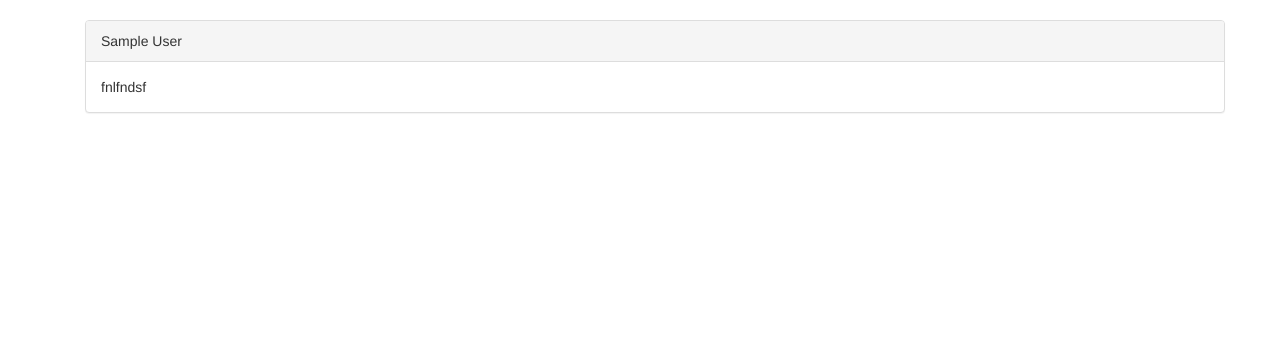
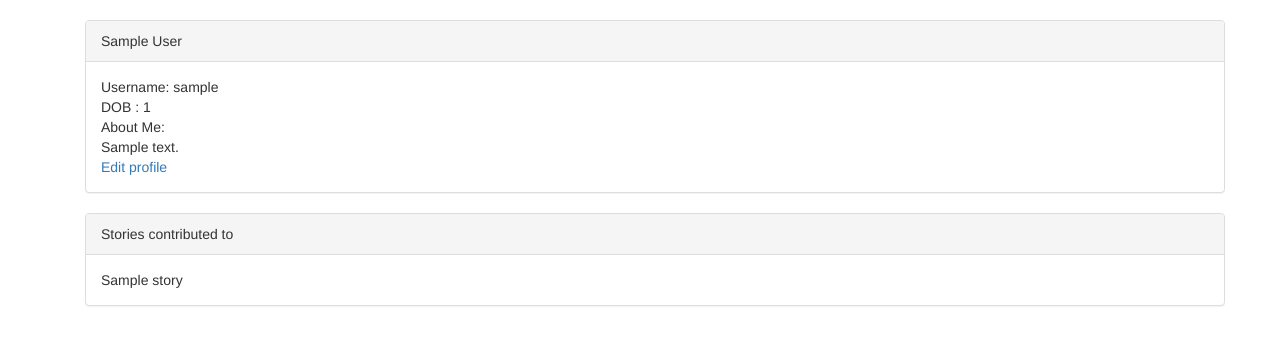
Before and after one commit to JiaqiGao/CJ3, a Flask app: page /profile in a window 1280 px wide. Shown: the part 52-397 px from the top of the page. Run offline with Flask 2, Linux system fonts and the light colour scheme; the visitor is signed in with stand-in values (Sample User, id 1); tables that the repository leaves empty hold one stand-in row (values such as "Sample post"); some libraries are stand-ins or nearby versions.

Commit message:
basic profile page completed could use some fancy formatting

```diff
--- a/app.py
+++ b/app.py
@@ -133,7 +133,10 @@ def profile():
     if "username" not in session:
         return redirect(url_for("login"))
     info = user.get_info(session['username'])
-    return render_template("profile.html", info = info)
+    uid = user.get_user(username=session["username"])[0]
+    stories = user.get_stories(uid)
+    filtered = story.filter_stories(stories)
+    return render_template("profile.html", info = info, stories = filtered)
 
 @app.route("/logout")
 def logout():
--- a/templates/profile.html
+++ b/templates/profile.html
@@ -9,7 +9,22 @@
   <div class="panel panel-default">
     <div class="panel-heading">{{ info['name'] }}</div>
     <div class="panel-body">
-      fnlfndsf
+      Username: {{ info['username'] }}  <br>
+      DOB : {{ info['dob'] }} <br>
+      About Me: <br>
+      {{ info['aboutme'] }} <br>
+      <a href = '/editprofile'> Edit profile </a>
+    </div>
+  </div>
+</div>
+
+<div class="container">
+  <div class="panel panel-default">
+    <div class="panel-heading"> Stories contributed to </div>
+    <div class="panel-body">
+      {%- for story in stories %}
+      {{ story['title'] }} <br>
+      {%- endfor %}
     </div>
   </div>
 </div>
```
